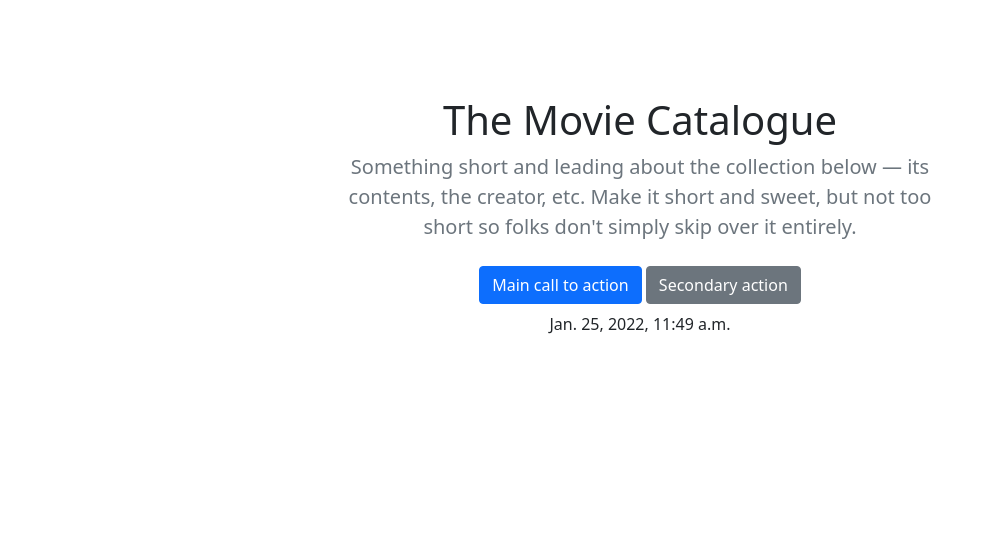
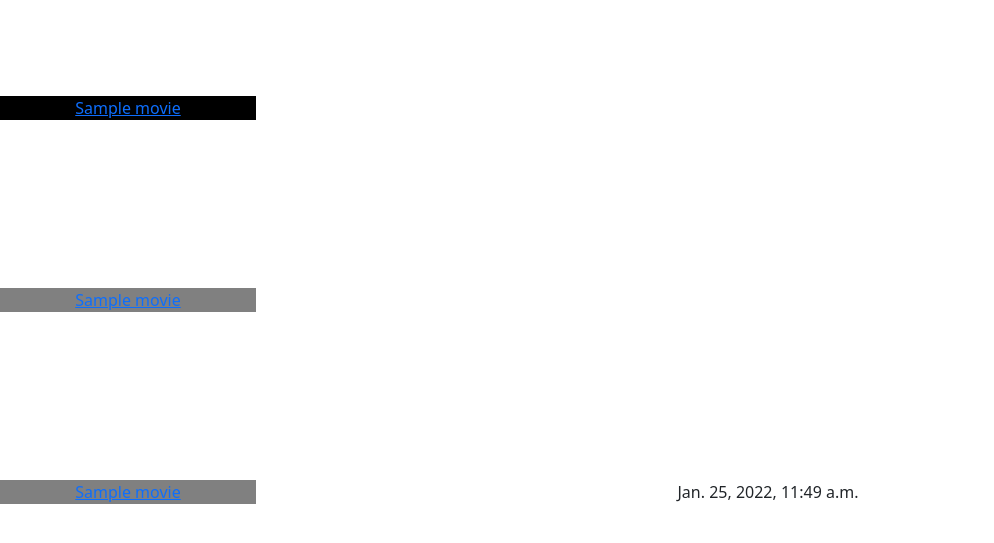
Before and after one commit to sharuman/movie-portal, a Django app: page / in a window 1280 px wide. Shown: the part 56-599 px from the top of the page, without its empty margins (0-994 px from the left). Run offline with Django 3.2, Linux system fonts and the light colour scheme; tables that the repository leaves empty hold one stand-in row (values such as "Sample post"); some libraries are stand-ins or nearby versions.

Commit message:
Added some first functionality to homepage
First version, to see if we can properly get the movies from the models inside the template

```diff
--- a/movies/templates/index.html
+++ b/movies/templates/index.html
@@ -8,19 +8,39 @@
 
 <main role="main">
     <section class="jumbotron text-center">
-        <div class="container">
-            <h1 class="jumbotron-heading">The Movie Catalogue</h1>
-            <p class="lead text-muted">Something short and leading about the collection below — its contents, the creator,
-                etc. Make it short and sweet, but not too short so folks don't simply skip over it entirely.</p>
-            <p>
-                <a href="#" class="btn btn-primary my-2">Main call to action</a>
-                <a href="#" class="btn btn-secondary my-2">Secondary action</a>
-            </p>
+        <div>
+            {% if featured_movie_list %}
+                {% for movie in featured_movie_list %}
+                    <div  style="float:left;background-color:black;height:100%;width:20%"><a href="/movie/{{movie.slug}}/">{{movie.title}}</a></div>
+                {% endfor %}
+            {% else %}
+                <p>No movies found!</p>
+            {% endif %}
+        </div>
+    </section>
+    <section class="jumbotron text-center">
+        <div>
+            {% if featured_movie_list %}
+                {% for movie in featured_movie_list %}
+                    <div  style="float:left;background-color:grey;height:100%;width:20%"><a href="/movie/{{movie.slug}}/">{{movie.title}}</a></div>
+                {% endfor %}
+            {% else %}
+                <p>No movies found!</p>
+            {% endif %}
+        </div>
+    </section>
+    <section class="jumbotron text-center">
+        <div>
+            {% if featured_movie_list %}
+                {% for movie in featured_movie_list %}
+                    <div  style="float:left;background-color:grey;height:100%;width:20%"><a href="/movie/{{movie.slug}}/">{{movie.title}}</a></div>
+                {% endfor %}
+            {% else %}
+                <p>No movies found!</p>
+            {% endif %}
         </div>
         {{ now }}
     </section>
 </main>
 
-</div>
-
 {% endblock %}
--- a/movies/views.py
+++ b/movies/views.py
@@ -2,7 +2,23 @@ from django.shortcuts import render
 import datetime
 
 # Create your views here.
+from movies.models import Movie
+
 
 def index(request):
     now = datetime.datetime.now()
-    return render(request, 'index.html', {'now': now})
+    feature_movies=get_features_movies()
+    return render(request, 'index.html', {'now': now,'featured_movie_list':feature_movies})
+
+
+
+
+
+
+
+
+
+
+
+def get_features_movies()->list[Movie]:
+    return Movie.objects.all()[:5]
```
